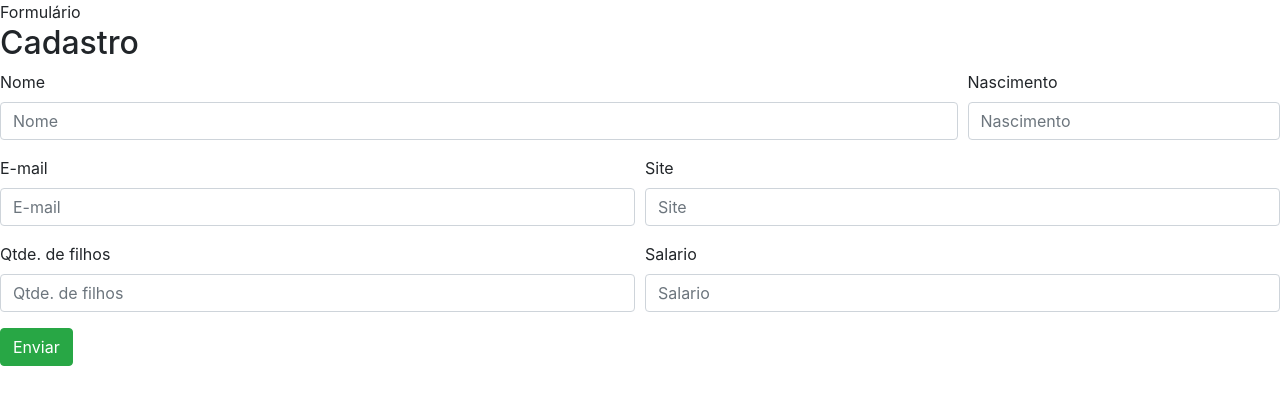
After one commit to oliveiravz/curso-php, a PHP site: page /formulario/formulario.php in a window 1280 px wide. The commit adds this page. Shown: the top 405 px of the page. Run offline with PHP 8.4, Linux system fonts and the light colour scheme; data that the repository does not hold is empty.

Commit message:
se 1 nov

```diff
--- /dev/null
+++ b/formulario/formulario.php
@@ -0,0 +1,92 @@
+<link rel="stylesheet" href="https://stackpath.bootstrapcdn.com/bootstrap/4.1.3/css/bootstrap.min.css" integrity="sha384-MCw98/SFnGE8fJT3GXwEOngsV7Zt27NXFoaoApmYm81iuXoPkFOJwJ8ERdknLPMO" crossorigin="anonymous">
+<div class="titulo">Formulário</div>
+
+<?php
+
+/**
+ * Para fazer uma validação, podemos contar o array POST e depois verificar se existe algo nos inputs do formuário
+ */
+
+if(count($_POST) > 0){
+    /**
+     * filter input, seleciona o variavel pelo nome e opcionalmente filtrae também verifica se existe valores no input
+     */
+    $erro = [];
+    if(!filter_input(INPUT_POST, "nome")) {
+        $erro['nome'] = 'Nome é obrigatório';
+    }
+
+    if(filter_input(INPUT_POST, "nascimento")){
+        $data = DateTime::createFromFormat('d/m/Y', $_POST['nascimento']);
+        if(!$data){
+            $erro['nascimento'] = "Data deve estar no padrão dd/mm/aaaa";
+        }
+    }
+
+    // fitler_var filtra valor específico, como e-mail, url, tipos valores numéricos(int, float)
+    if(!filter_var($_POST['email'], FILTER_VALIDATE_EMAIL)){
+        $erro['email'] = "E-mail inválido";
+    }
+
+    if(!filter_var($_POST['site'], FILTER_VALIDATE_URL) || filter_input(INPUT_POST, "site")) {
+        $erro['site'] = "Site inválido";
+    }
+
+    $filhosConfig = [
+        "options" => ["min_range" => 0, "max_range" => 20]
+    ];
+    if(!filter_var($_POST['filhos'], FILTER_VALIDATE_INT, $filhosConfig) && $_POST['filhos'] != 0) {
+        $erro['filhos'] = 'Quantidade de filhos inválida (0-20)';
+    }
+
+    $salarioConfig = ['options' => ['decimal' => ',']];
+    if(!filter_input(INPUT_POST, "salario")){
+        $erro['salario'] = 'Campo salário obrigatório';
+    }
+    if(!filter_var($_POST['salario'], FILTER_VALIDATE_FLOAT, $salarioConfig)){
+        $erro['salario'] = 'Salário inválido';
+    }
+}
+
+?>
+
+<h2>Cadastro</h2>
+<form action="#" method="post">
+    <div class="form-row">
+        <div class="form-group col-md-9">
+            <label for="nome">Nome</label>
+            <input type="text" class="form-control <?= $erro['nome'] ? 'is-invalid' : '' ?>" name="nome" id="nome" placeholder="Nome" value="<?=$_POST['nome']?>">
+            <div class="invalid-feedback"> <?=$erro['nome']?></div>
+        </div>
+        <div class="form-group col-md-3">
+            <label for="nascimento">Nascimento</label>
+            <input type="text" class="form-control <?= $erro['nascimento'] ? 'is-invalid' : '' ?>" name="nascimento" id="nascimento" placeholder="Nascimento" value="<?=$_POST['nascimeto']?>">
+            <div class="invalid-feedback"><?=$erro['nascimento']?></div>
+        </div>
+    </div>
+    <div class="form-row">
+        <div class="form-group col-md-6">
+            <label for="email">E-mail</label>
+            <input type="text" class="form-control <?= $erro['email'] ? 'is-invalid' : '' ?>" name="email" id="email" placeholder="E-mail" value="<?=$_POST['email']?>">
+            <div class="invalid-feedback"><?=$erro['email']?></div>
+        </div>
+        <div class="form-group col-md-6">
+            <label for="site">Site</label>
+            <input type="text" class="form-control <?= $erro['site'] ? 'is-invalid' : '' ?>" name="site" id="site" placeholder="Site" value="<?=$_POST['site']?>">
+            <div class="invalid-feedback"><?=$erro['site']?></div>
+        </div>
+    </div>
+    <div class="form-row">
+        <div class="form-group col-md-6">
+            <label for="filhos">Qtde. de filhos</label>
+            <input type="number" class="form-control <?= $erro['filhos'] ? 'is-invalid' : '' ?>" name="filhos" id="filhos" placeholder="Qtde. de filhos" value="<?=$_POST['filhos']?>">
+            <div class="invalid-feedback"><?=$erro['filhos']?></div>
+        </div>
+        <div class="form-group col-md-6">
+            <label for="salario">Salario</label>
+            <input type="text" class="form-control <?= $erro['salario'] ? 'is-invalid' : '' ?>" name="salario" id="salario" placeholder="Salario">
+            <div class="invalid-feedback"><?=$erro['salario']?></div>
+        </div>
+    </div>
+    <button class="btn btn-success">Enviar</button>
+</form>
--- a/template/menu.php
+++ b/template/menu.php
@@ -1,4 +1,9 @@
 <nav class="modulos">
+    <div class="modulo azul">
+        <h3>14. Formulários</h3>
+        <ul>
+            <li><a href="exercicio.php?dir=formulario&file=formulario">Formulário</a></li>
+    </div>
     <div class="modulo laranja">
         <h3>13. API</h3>
         <ul>
```
